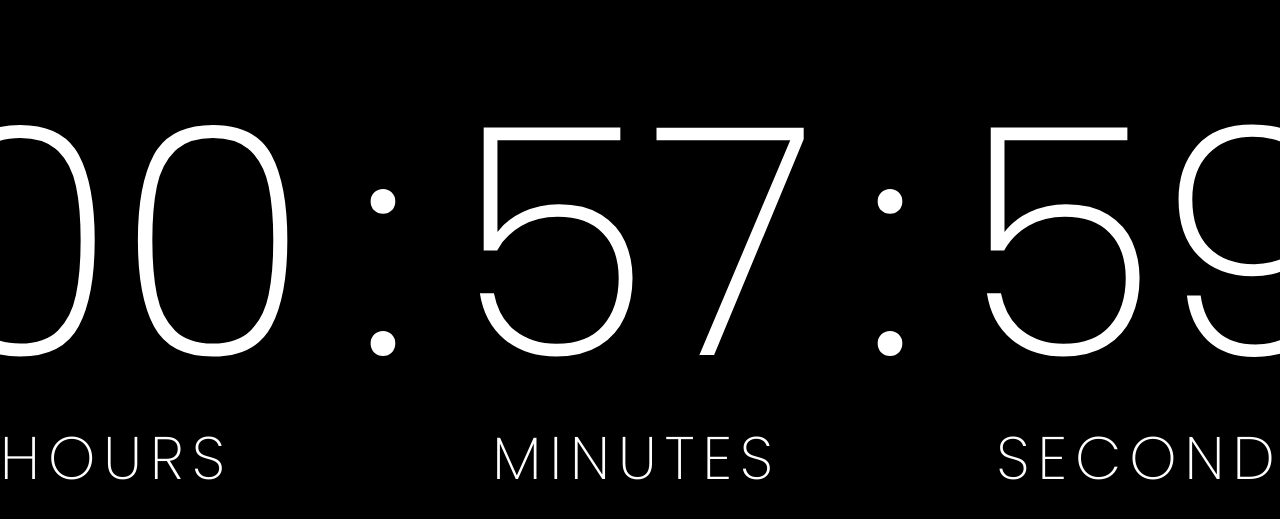
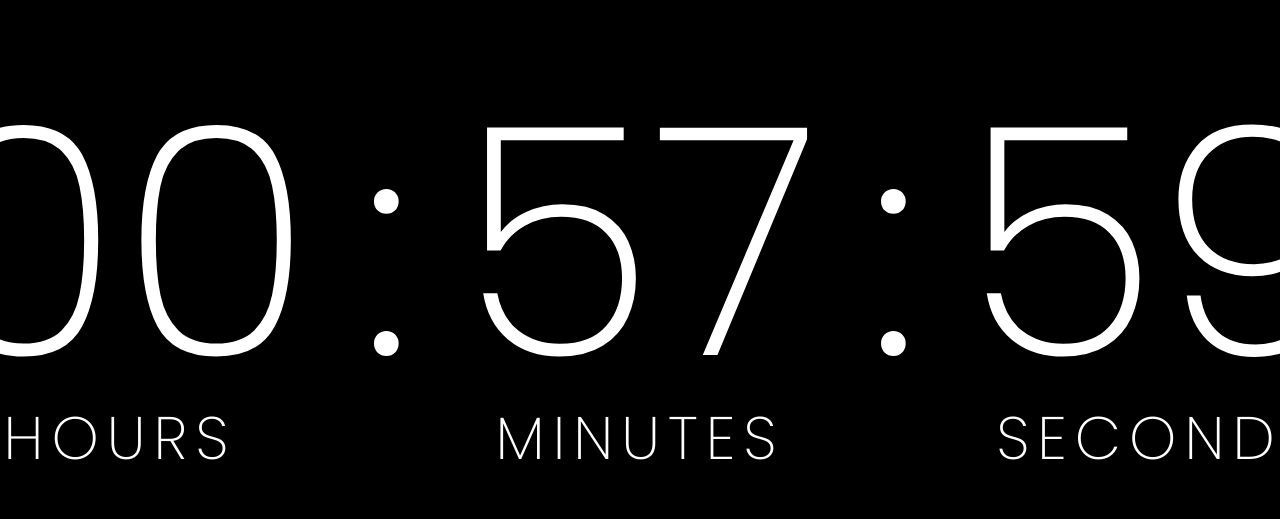
Before and after one commit to FrancoPaez20/clock, a plain HTML site: page index.html in a window 1280 px wide. Shown: the part 107-626 px from the top of the page. Drawn offline with Linux system fonts and the light colour scheme.

Commit message:
los pseudoelementos ya no se mueven segun el numero

```diff
--- a/index.css
+++ b/index.css
@@ -44,7 +44,35 @@ body{
 	color: white;
 	font-size: 20em;
 	font-weight: 200;
-	transition: 2s;
+}
+
+.contenedor{
+
+	width: 385px;
+	display: -webkit-flex;
+	display: -moz-flex;
+	display: -ms-flex;
+	display: -o-flex;
+	display: flex;
+	justify-content: center;
+	-ms-align-items: center;
+	align-items: center;
+	position: relative;
+}
+
+.contenedor:nth-child(1):before{
+
+	content: 'HOURS';
+}
+
+.contenedor:nth-child(3):before{
+
+	content: 'MINUTES';
+}
+
+.contenedor:nth-child(5):before{
+
+	content: 'SECONDS';
 }
 
 .horas, .minutos, .segundos{
@@ -52,43 +80,18 @@ body{
 	position: relative;
 }
 
-.horas:before{
+.contenedor:before{
 
-	content: 'HOURS';
 	display: block;
 	color: white;
 	width: 100%;
 	font-size: 60px;
 	position: absolute;
 	text-align: center;
-	bottom: -20px;
 	letter-spacing: 8px;
-}
-
-.minutos:before{
-
-	content: 'MINUTES';
-	display: block;
-	color: white;
-	width: 100%;
-	font-size: 60px;
-	position: absolute;
-	text-align: center;
-	bottom: -20px;
-	letter-spacing: 8px;
-}
-
-.segundos:before{
-
-	content: 'SECONDS';
-	display: block;
-	color: white;
-	width: 100%;
-	font-size: 60px;
-	position: absolute;
-	text-align: center;
-	bottom: -20px;
-	letter-spacing: 8px;
+	left: 0;
+	right: 0;
+	bottom: 0;
 }
 
 .dots{
--- a/index.html
+++ b/index.html
@@ -21,11 +21,27 @@
 
 		<div class="reloj">
 
-			<p id="horas" class="horas"></p>
+			<div class="contenedor">
+
+				<p id="horas" class="horas"></p>
+
+			</div>
+
 			<p class="dots">:</p>
-			<p id="minutos" class="minutos"></p>
+
+			<div class="contenedor">
+
+				<p id="minutos" class="minutos"></p>
+
+			</div>
+
 			<p class="dots">:</p>
-			<p id="segundos" class="segundos"></p>
+
+			<div class="contenedor">
+
+				<p id="segundos" class="segundos"></p>
+
+			</div>
 
 		</div>
 
```
